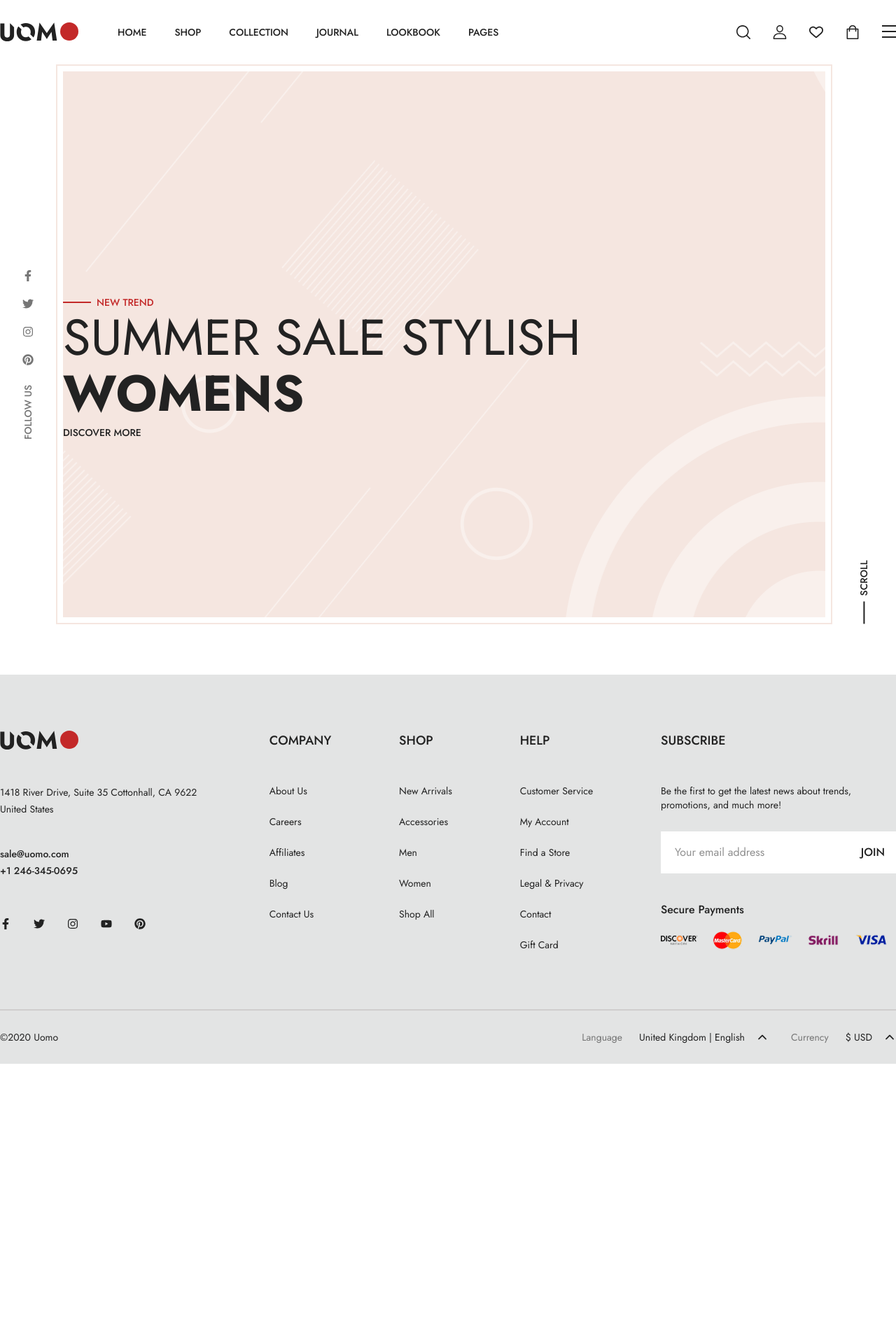
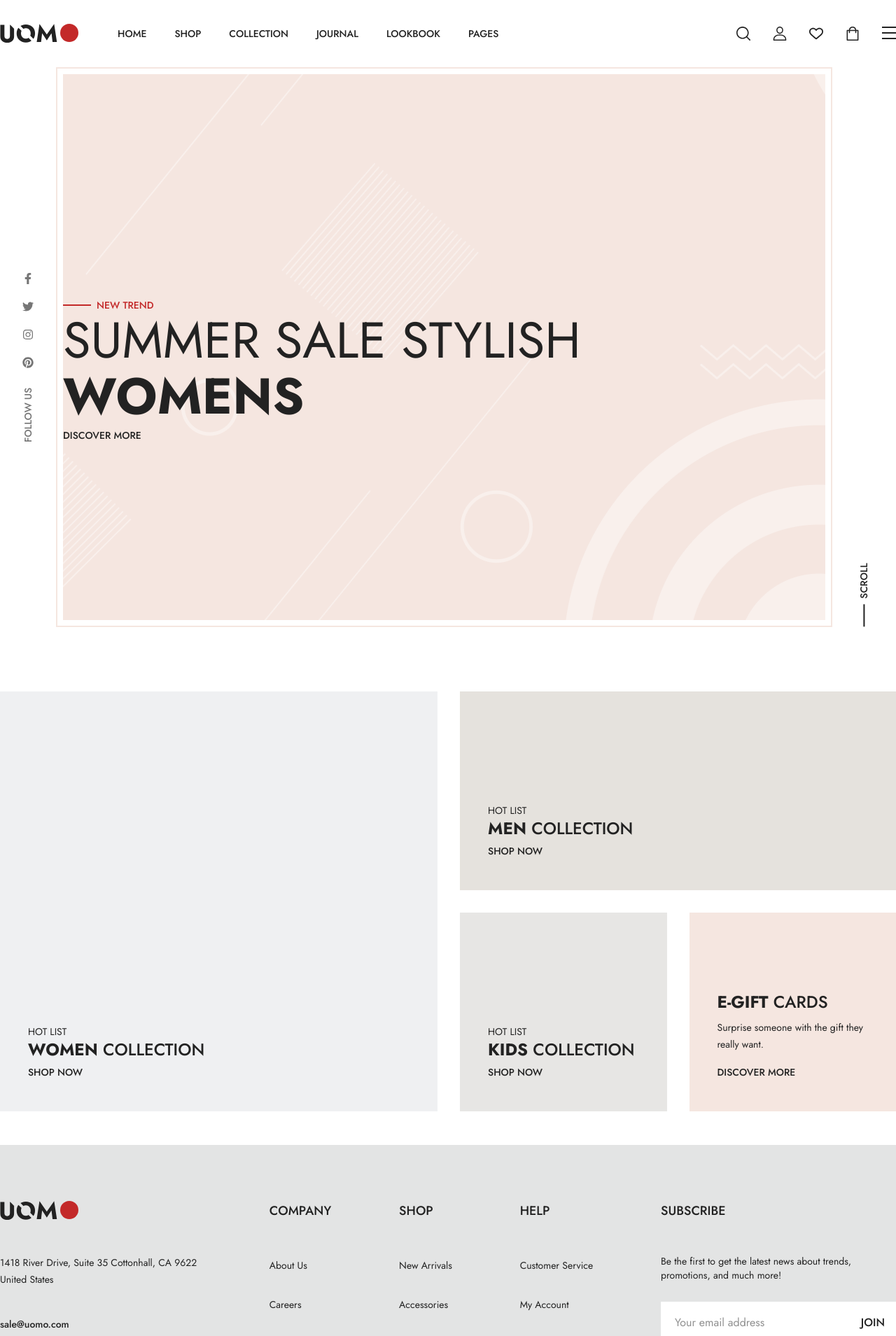
Before and after one commit to codayon/hw-ii, a React (Vite) app: page / in a window 1280 px wide. Shown: the top 1909 px of the page at 70% size. Before the commit the page ends 1520 px from the top, so only its background shows below. Built offline with nearby package versions, Linux system fonts and the light colour scheme.

Commit message:
Add categories section

```diff
--- a/package.json
+++ b/package.json
@@ -26,6 +26,6 @@
     "eslint-plugin-react-hooks": "^5.2.0",
     "eslint-plugin-react-refresh": "^0.4.20",
     "globals": "^16.3.0",
-    "vite": "^7.0.4"
+    "vite": "^7.0.5"
   }
 }
--- a/src/components/layouts/Banner.jsx
+++ b/src/components/layouts/Banner.jsx
@@ -10,7 +10,7 @@ import Container from "../Container";
 
 const Banner = () => {
   return (
-    <section className="flex pb-18">
+    <section className="flex pb-11">
       <div className="flex flex-col gap-y-14 items-center justify-center text-gray-b">
         <div className="flex flex-col gap-y-6">
           <FaFacebookF />
@@ -35,7 +35,7 @@ const Banner = () => {
               SUMMER SALE STYLISH <span className="font-bold">WOMENS</span>
             </h1>
             <div className="pb-64">
-              <button className="sliding-underline font-medium text-sm py-1.5">
+              <button className="sliding-underline font-medium text-sm ">
                 DISCOVER MORE
               </button>
             </div>
--- /dev/null
+++ b/src/components/layouts/Categories.jsx
@@ -0,0 +1,60 @@
+import React from "react";
+import Container from "../Container";
+import Flex from "../Flex";
+
+const Categories = () => {
+  return (
+    <section className="py-12">
+      <Container>
+        <div className={"flex w-full gap-8"}>
+          {/* div 1 */}
+          <div className="bg-[#EFF0F2] text-sm w-1/2 flex flex-col justify-end p-10 h-[600px] items-start">
+            <h4>HOT LIST</h4>
+            <h3 className="font-medium text-2xl">
+              <span className="font-bold">WOMEN</span> COLLECTION
+            </h3>
+            <button className="sliding-underline font-medium">SHOP NOW</button>
+          </div>
+          <div className={"flex w-1/2 flex-col gap-8"}>
+            {/* div 2 */}
+            <div className="bg-[#E5E2DD] text-sm w-full flex flex-col justify-end p-10 h-[284px] items-start">
+              <h4>HOT LIST</h4>
+              <h3 className="font-medium text-2xl">
+                <span className="font-bold">MEN</span> COLLECTION
+              </h3>
+              <button className="sliding-underline font-medium">
+                SHOP NOW
+              </button>
+            </div>
+            <div className={"flex w-full gap-8"}>
+              {/* div 3 */}
+              <div className="bg-[#E7E6E4] text-sm w-1/2 flex flex-col justify-end p-10 h-[284px] items-start">
+                <h4>HOT LIST</h4>
+                <h3 className="font-medium text-2xl">
+                  <span className="font-bold">KIDS</span> COLLECTION
+                </h3>
+                <button className="sliding-underline font-medium">
+                  SHOP NOW
+                </button>
+              </div>
+              {/* div 4 */}
+              <div className="bg-[#F5E6E0] text-sm w-1/2 flex flex-col justify-end p-10 h-[284px] items-start">
+                <h3 className="font-medium text-2xl">
+                  <span className="font-bold">E-GIFT</span> CARDS
+                </h3>
+                <p className="max-w-[213px] leading-6 pt-2 pb-3">
+                  Surprise someone with the gift they really want.
+                </p>
+                <button className="sliding-underline font-medium">
+                  DISCOVER MORE
+                </button>
+              </div>
+            </div>
+          </div>
+        </div>
+      </Container>
+    </section>
+  );
+};
+
+export default Categories;
--- a/src/components/layouts/Footer.jsx
+++ b/src/components/layouts/Footer.jsx
@@ -50,19 +50,19 @@ const Footer = () => {
             <h4 className="text-lg font-medium pb-12">COMPANY</h4>
             <ul className="flex flex-col gap-y-6 text-sm">
               <Link to={"/"}>
-                <li className="sliding-underline py-1.5">About Us</li>
+                <li className="sliding-underline ">About Us</li>
               </Link>
               <Link to={"/"}>
-                <li className="sliding-underline py-1.5">Careers</li>
+                <li className="sliding-underline ">Careers</li>
               </Link>
               <Link to={"/"}>
-                <li className="sliding-underline py-1.5">Affiliates</li>
+                <li className="sliding-underline ">Affiliates</li>
               </Link>
               <Link to={"/"}>
-                <li className="sliding-underline py-1.5">Blog</li>
+                <li className="sliding-underline ">Blog</li>
               </Link>
               <Link to={"/"}>
-                <li className="sliding-underline py-1.5">Contact Us</li>
+                <li className="sliding-underline ">Contact Us</li>
               </Link>
             </ul>
           </div>
@@ -71,19 +71,19 @@ const Footer = () => {
             <h4 className="text-lg font-medium pb-12">SHOP</h4>
             <ul className="flex flex-col gap-y-6 text-sm">
               <Link to={"/"}>
-                <li className="sliding-underline py-1.5">New Arrivals</li>
+                <li className="sliding-underline ">New Arrivals</li>
               </Link>
               <Link to={"/"}>
-                <li className="sliding-underline py-1.5">Accessories</li>
+                <li className="sliding-underline ">Accessories</li>
               </Link>
               <Link to={"/"}>
-                <li className="sliding-underline py-1.5">Men</li>
+                <li className="sliding-underline ">Men</li>
               </Link>
               <Link to={"/"}>
-                <li className="sliding-underline py-1.5">Women</li>
+                <li className="sliding-underline ">Women</li>
               </Link>
               <Link to={"/"}>
-                <li className="sliding-underline py-1.5">Shop All</li>
+                <li className="sliding-underline ">Shop All</li>
               </Link>
             </ul>
           </div>
@@ -92,22 +92,22 @@ const Footer = () => {
             <h4 className="text-lg font-medium pb-12">HELP</h4>
             <ul className="flex flex-col gap-y-6 text-sm">
               <Link to={"/"}>
-                <li className="sliding-underline py-1.5">Customer Service</li>
+                <li className="sliding-underline ">Customer Service</li>
               </Link>
               <Link to={"/"}>
-                <li className="sliding-underline py-1.5">My Account</li>
+                <li className="sliding-underline ">My Account</li>
               </Link>
               <Link to={"/"}>
-                <li className="sliding-underline py-1.5">Find a Store</li>
+                <li className="sliding-underline ">Find a Store</li>
               </Link>
               <Link to={"/"}>
-                <li className="sliding-underline py-1.5">Legal & Privacy</li>
+                <li className="sliding-underline ">Legal & Privacy</li>
               </Link>
               <Link to={"/"}>
-                <li className="sliding-underline py-1.5">Contact</li>
+                <li className="sliding-underline ">Contact</li>
               </Link>
               <Link to={"/"}>
-                <li className="sliding-underline py-1.5">Gift Card</li>
+                <li className="sliding-underline ">Gift Card</li>
               </Link>
             </ul>
           </div>
--- a/src/components/layouts/Header.jsx
+++ b/src/components/layouts/Header.jsx
@@ -21,22 +21,22 @@ const Header = () => {
             <div>
               <ul className="flex gap-x-10 font-medium text-sm">
                 <Link to={"/"}>
-                  <li className="sliding-underline py-1.5">HOME</li>
+                  <li className="sliding-underline ">HOME</li>
                 </Link>
                 <Link to={"shop"}>
-                  <li className="sliding-underline py-1.5">SHOP</li>
+                  <li className="sliding-underline ">SHOP</li>
                 </Link>
                 <Link to={"collection"}>
-                  <li className="sliding-underline py-1.5">COLLECTION</li>
+                  <li className="sliding-underline ">COLLECTION</li>
                 </Link>
                 <Link to={"journal"}>
-                  <li className="sliding-underline py-1.5">JOURNAL</li>
+                  <li className="sliding-underline ">JOURNAL</li>
                 </Link>
                 <Link to={"lookbook"}>
-                  <li className="sliding-underline py-1.5">LOOKBOOK</li>
+                  <li className="sliding-underline ">LOOKBOOK</li>
                 </Link>
                 <Link to={"pages"}>
-                  <li className="sliding-underline py-1.5">PAGES</li>
+                  <li className="sliding-underline ">PAGES</li>
                 </Link>
               </ul>
             </div>
--- a/src/index.css
+++ b/src/index.css
@@ -4,20 +4,22 @@ body {
 }
 
 .sliding-underline {
-  display: inline;
+  display: inline-block;
   position: relative;
+  padding: 6px 0px;
+  cursor: pointer;
 }
 
 .sliding-underline:after {
-  bottom: 0;
   content: "";
   display: block;
+  position: absolute;
+  left: 0;
+  bottom: 0;
+  width: 0;
   height: 2px;
-  left: 0;
-  position: absolute;
   background: #222;
-  transition: width 0.3s ease 0s;
-  width: 0;
+  transition: width 0.5s ease 0s;
 }
 
 .sliding-underline:hover:after {
--- a/src/pages/Home.jsx
+++ b/src/pages/Home.jsx
@@ -1,10 +1,14 @@
-import React from 'react'
-import Banner from '../components/layouts/Banner'
+import React from "react";
+import Banner from "../components/layouts/Banner";
+import Categories from "../components/layouts/Categories";
 
 const Home = () => {
   return (
-    <Banner />
-  )
-}
+    <>
+      <Banner />
+      <Categories />
+    </>
+  );
+};
 
-export default Home
+export default Home;
```
Also changed, not shown: 1 other file (tests, documents, lock files or other folders).
